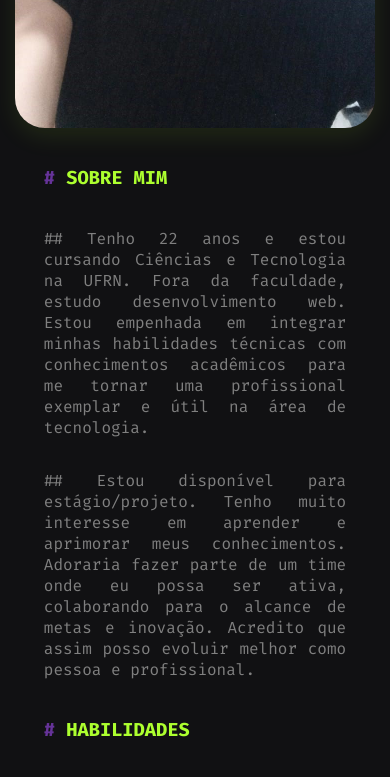
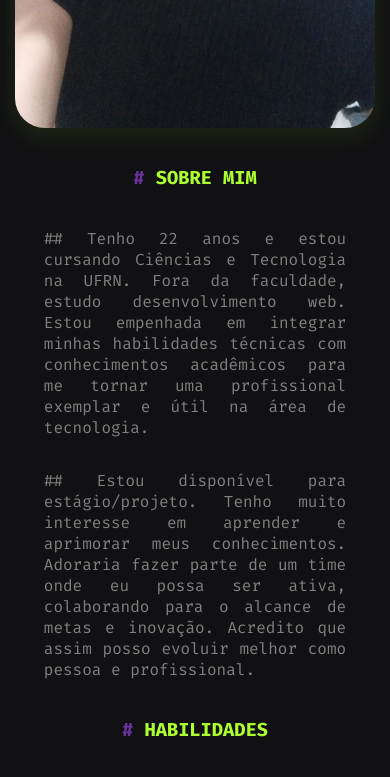
Before and after one commit to Sarathamyres/MyPortfolio-, a plain HTML site: page index.html in a window 390 px wide. Shown: the part 920-1697 px from the top of the page. Drawn offline with Linux system fonts and the light colour scheme.

Commit message:
Mais algumas ajustes feitos

```diff
--- a/src/css/about-me/about-me.css
+++ b/src/css/about-me/about-me.css
@@ -104,7 +104,7 @@
     flex-direction: column;
     max-width: 70ch;
   }
-  .about-me .text h3 {
+  h3 {
     text-align: center;
   }
   .about-me .text .who-iam {
```
